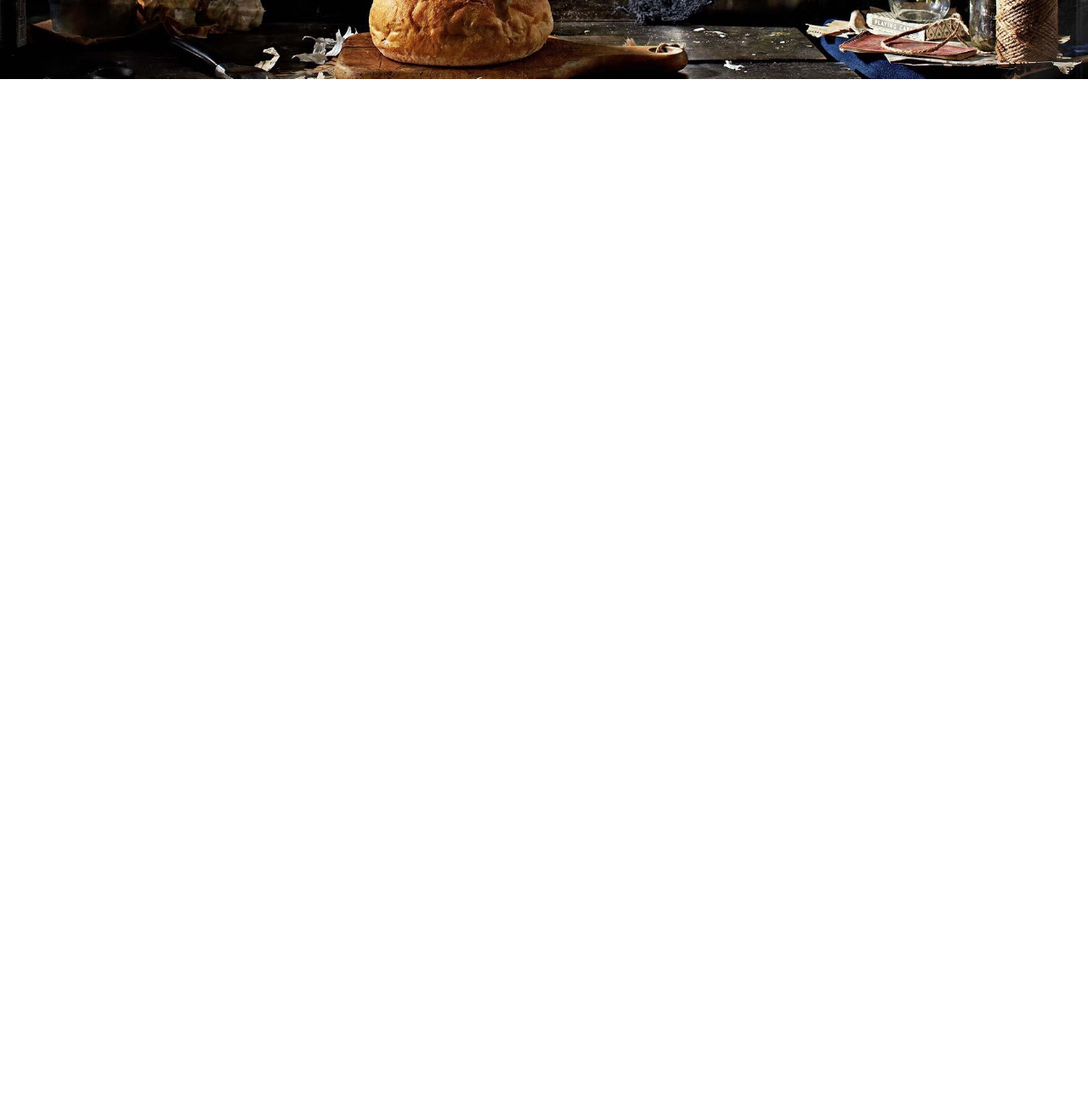
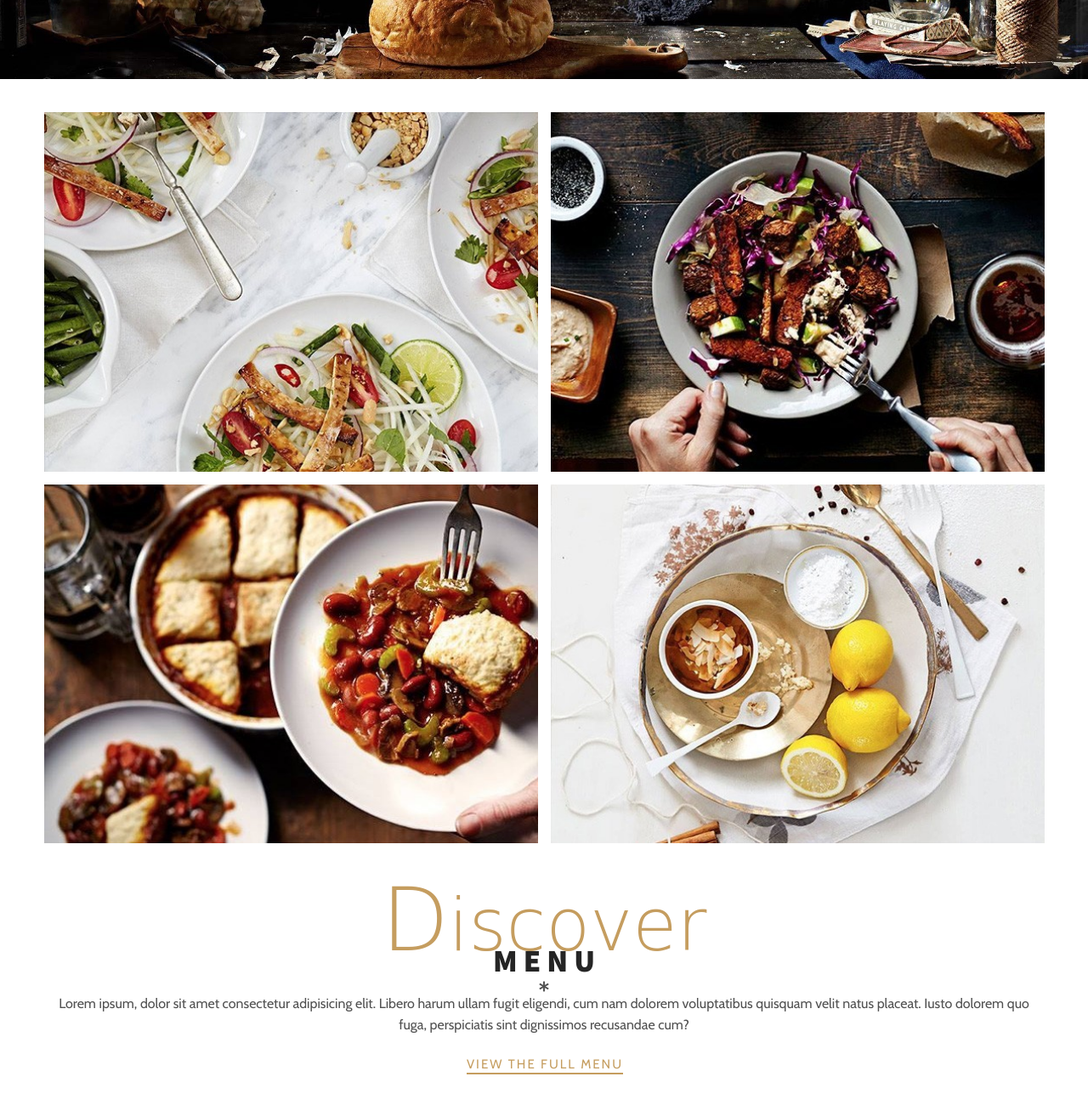
Before and after one commit to savadMKD/the-Rosa, a plain HTML site: page index.html in a window 1280 px wide. Shown: the part 2502-3802 px from the top of the page at 85% size. Before the commit the page ends 2595 px from the top, so only its background shows below. Drawn offline with nearby package versions, Linux system fonts and the light colour scheme; a web font is replaced by a local one.

Commit message:
Descover Our Menu Section Created

```diff
--- a/index.html
+++ b/index.html
@@ -75,6 +75,28 @@
         </div>
     </section>
     <!-- ----------------- Testeful-Recipes End ------------ -->
+    <section class="discover-our-menu">
+        <div class="container">
+            <div class="restaurent-info">
+                <div class="image-group padding-right animate-left">
+                    <img src="images/menu-group-1.jpg" alt="menu_1">
+                    <img src="images/menu-group-2.jpg" alt="menu_2">
+                    <img src="images/menu-group-3.jpg" alt="menu_3">
+                    <img src="images/menu-group-4.jpg" alt="menu_4">
+                </div>
+                <div class="restaurent-description animate-right">
+                    <div class="global-headline">
+                        <h2 class="sub-headline"><span class="first-letter">D</span>iscover</h2>
+                        <h1 class="headline headline-dark">Menu</h1>
+                        <div class="asterisc"><i class="fas fa-asterisk"></i></div>
+                    </div>
+                    <p>Lorem ipsum, dolor sit amet consectetur adipisicing elit. Libero harum ullam fugit eligendi, cum nam dolorem voluptatibus quisquam velit natus placeat. Iusto dolorem quo fuga, perspiciatis sint dignissimos recusandae cum?</p>
+                    <a href="#" class="btn body-btn">View The Full Menu</a>
+                </div>
+            </div>
+        </div>
+    </section>
+    <!-- -------------- Discover Our Menu End -------- -->
     <script src="app.js"></script>
 </body>
 </html>
--- a/style.css
+++ b/style.css
@@ -292,3 +292,15 @@ header {
 }
 
 /* ------------------ Descover Our Menu ----------- */
+.image-group {
+    display: grid;
+    grid-template-columns: repeat(2, 1fr);
+    grid-gap: 1.5rem;
+}
+
+.discover-our-menu .restaurent-description {
+    padding-top: 3rem;
+    margin-bottom: 0;
+}
+
+/* --------- The Perfect blend */
```
